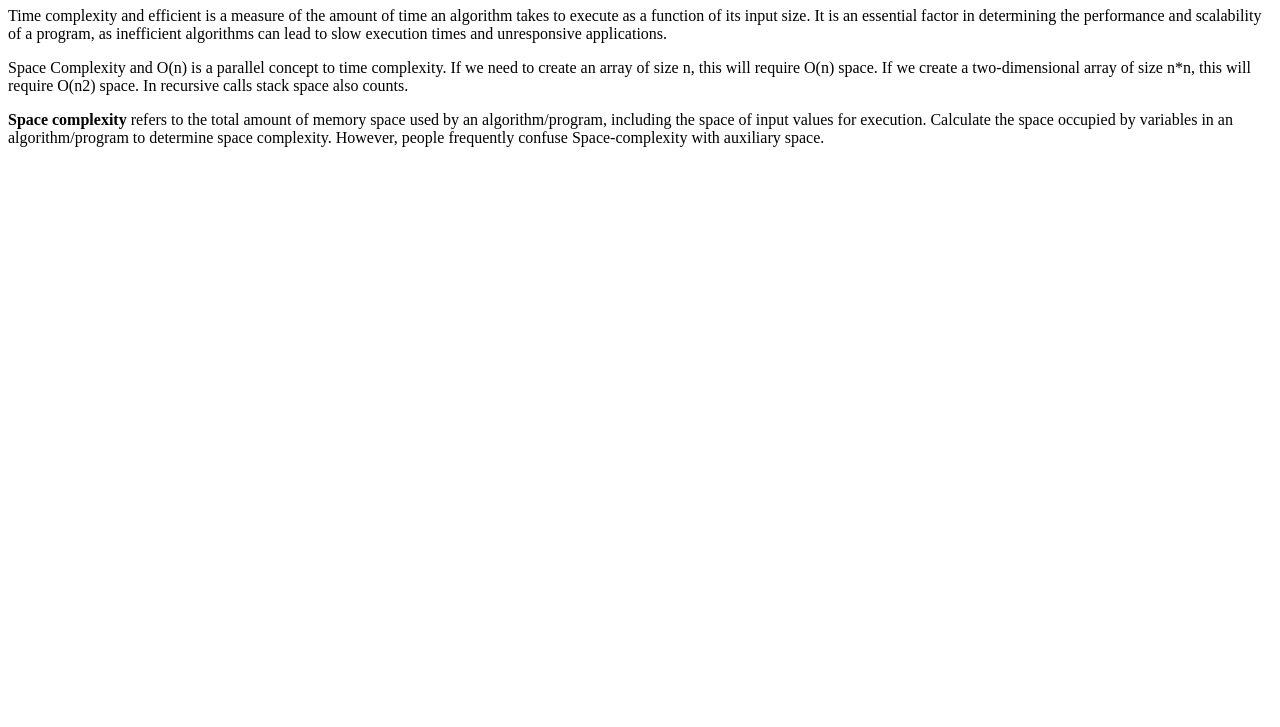
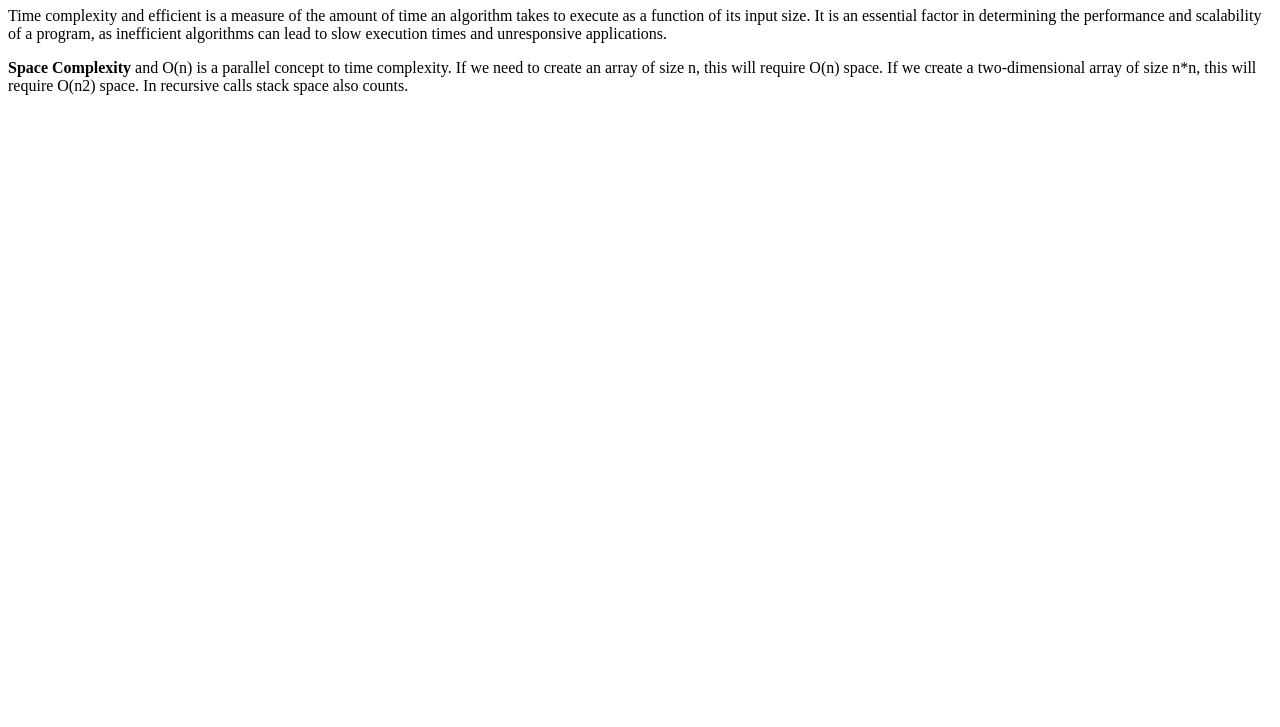
Before and after one commit to acciojob/time-and-space-complexity-gurpreetsinghwazir, a website: page main.html in a window 1280 px wide. Shown: the part 73-800 px from the top of the page. Drawn offline with Linux system fonts and the light colour scheme.

Commit message:
created a submission

```diff
--- a/main.html
+++ b/main.html
@@ -12,12 +12,10 @@
 <p>
 	Time complexity and efficient is a measure of the amount of time an algorithm takes to execute as a function of its input size. It is an essential factor in determining the performance and scalability of a program, as inefficient algorithms can lead to slow execution times and unresponsive applications.
 </p>
-	<p>
-	Space Complexity and O(n) is a parallel concept to time complexity. If we need to create an array of size n, this will require O(n) space. If we create a two-dimensional array of size n*n, this will require O(n2) space. In recursive calls stack space also counts.
-	</p>
-<p>
-		<b>Space complexity</b> refers to the total amount of memory space used by an algorithm/program, including the space of input values for execution. Calculate the space occupied by variables in an algorithm/program to determine space complexity. However, people frequently confuse Space-complexity with auxiliary space.
-</p>
+		<p>
+	<b>Space Complexity</b> and O(n) is a parallel concept to time complexity. If we need to create an array of size n, this will require O(n) space. If we create a two-dimensional array of size n*n, this will require O(n2) space. In recursive calls stack space also counts.
+		</p>
+
 
 
     <script type="text/javascript" src="./script.js">
```
